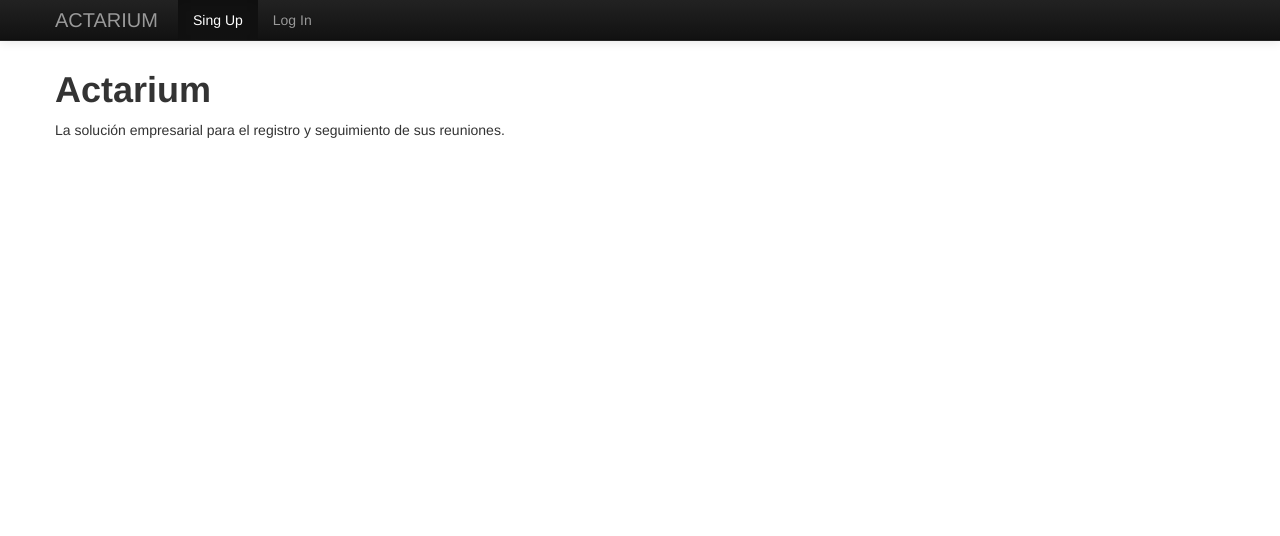
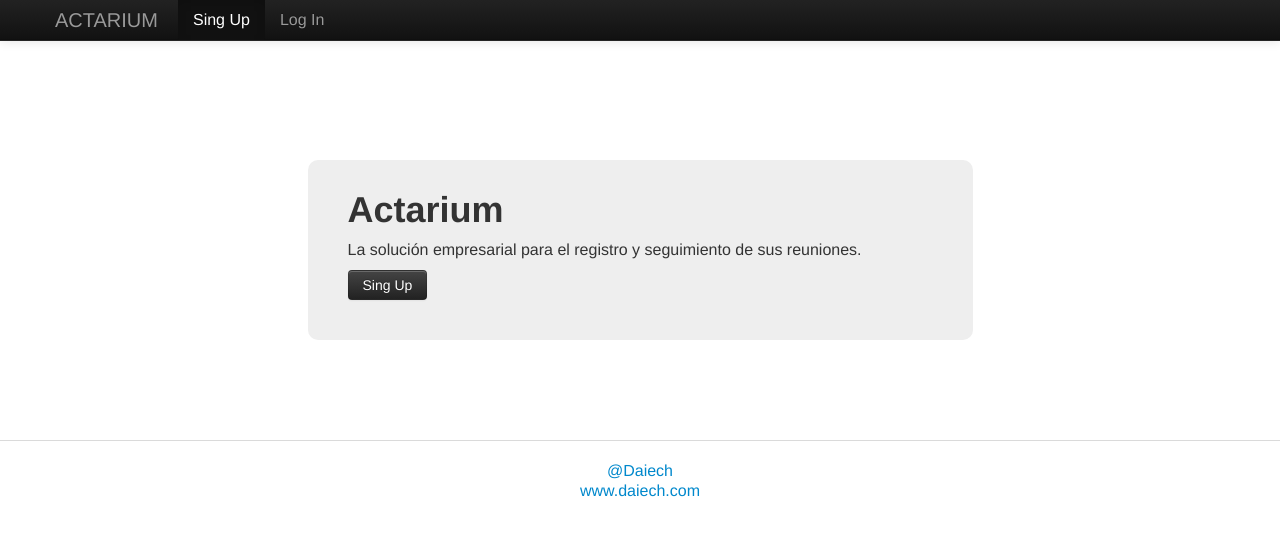
Before and after one commit to JonathanMG7/actarium, a plain HTML site: page index.html in a window 1280 px wide. Drawn offline with Linux system fonts and the light colour scheme.

Commit message:
Home hecho

```diff
--- a/css/main.css
+++ b/css/main.css
@@ -19,8 +19,8 @@ textarea {
 }
 
 body {
-    font-size: 1em;
-    line-height: 1.4;
+    font-size: 1em;/*
+    line-height: 1.4;*/
 }
 
 /*
@@ -94,9 +94,31 @@ textarea {
    ========================================================================== */
 
 
-
-
-
+article{
+    background-color: #EEE;
+    border-radius: 10px;
+    margin: 100px auto;
+    padding: 40px;
+    padding-top: 20px;
+    width: 50%;
+}
+.but{
+    background-color:  #999;
+    height: auto;
+    padding:10px;
+    width: 60px;
+}
+a ,a:visited ,a:link,a:hover{
+    text-decoration: none;
+}
+.sing{
+    alignment-adjust: central;
+}
+footer{
+    border-top: solid thin #dadada;
+    text-align: center;
+    padding: 20px;
+}
 
 
 
--- a/index.html
+++ b/index.html
@@ -13,14 +13,17 @@
         <!-- Place favicon.ico and apple-touch-icon.png in the root directory -->
 
         <link rel="stylesheet" href="css/normalize.css">
-        <link rel="stylesheet" href="css/main.css">
         <link rel="stylesheet" href="css/bootstrap.css">
         <style>
             body {
                 padding-top: 60px; /* 60px to make the container go all the way to the bottom of the topbar */
             }
         </style>
+
+        <link rel="stylesheet" href="css/main.css">
+
         <link rel="stylesheet" href="css/bootstrap-responsive.css">
+
 
         <script src="js/vendor/modernizr-2.6.1.min.js"></script>
     </head>
@@ -50,13 +53,22 @@
         </div>
 
         <div class="container">
-
-            <h1>Actarium</h1>
-            <p>La soluci&oacute;n empresarial para el registro y seguimiento de sus reuniones.</p>
+            <article>
+                <h1>Actarium</h1>
+                <p>La soluci&oacute;n empresarial para el registro y seguimiento de sus reuniones.</p>
+                <div class="sing">
+                    <a href="#Registro" class="btn btn-inverse">Sing Up</a>
+                </div>
+            </article>
 
         </div> <!-- /container -->
 
-<!--        <script src="//ajax.googleapis.com/ajax/libs/jquery/1.8.0/jquery.min.js"></script>-->
+        <footer>
+            <a href="http://www.twitter.com/daiech">@Daiech</a><br/>
+            <a href="http://www.daiech.com">www.daiech.com</a>
+        </footer>
+
+        <!--        <script src="//ajax.googleapis.com/ajax/libs/jquery/1.8.0/jquery.min.js"></script>-->
         <script>window.jQuery || document.write('<script src="js/vendor/jquery-1.8.0.min.js"><\/script>')</script>
         <script src="js/plugins.js"></script>
         <script src="js/main.js"></script>
```
Lines whose indentation alone changed are shown as unchanged.
